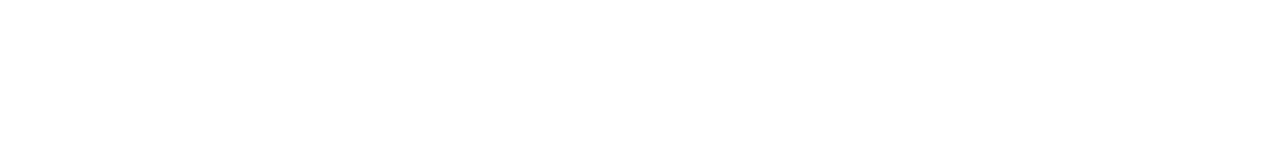
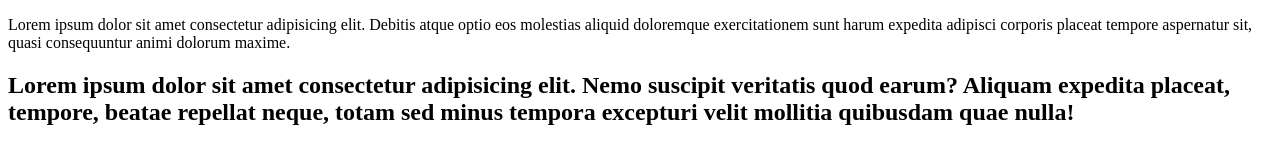
Before and after one commit to Ale0515-GG/magg-gds0551, a plain HTML site: page index.html in a window 1280 px wide. Drawn offline with Linux system fonts and the light colour scheme.

Commit message:
Modificacion desde la rama main

```diff
--- a/index.html
+++ b/index.html
@@ -3,9 +3,10 @@
 <head>
     <meta charset="UTF-8">
     <meta name="viewport" content="width=device-width, initial-scale=1.0">
-    <title>Document</title>
+    <title>Modificaciones desde main </title>
 </head>
 <body>
-
+    <p>Lorem ipsum dolor sit amet consectetur adipisicing elit. Debitis atque optio eos molestias aliquid doloremque exercitationem sunt harum expedita adipisci corporis placeat tempore aspernatur sit, quasi consequuntur animi dolorum maxime.</p>
+    <h2>Lorem ipsum dolor sit amet consectetur adipisicing elit. Nemo suscipit veritatis quod earum? Aliquam expedita placeat, tempore, beatae repellat neque, totam sed minus tempora excepturi velit mollitia quibusdam quae nulla!</h2>
 </body>
 </html>
```
